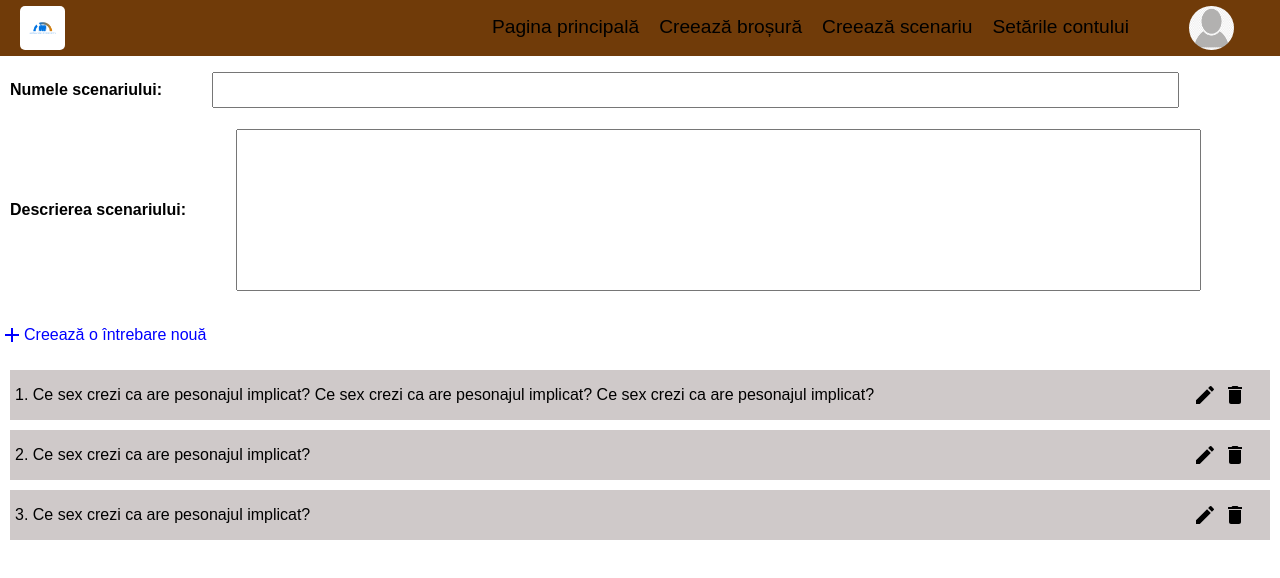
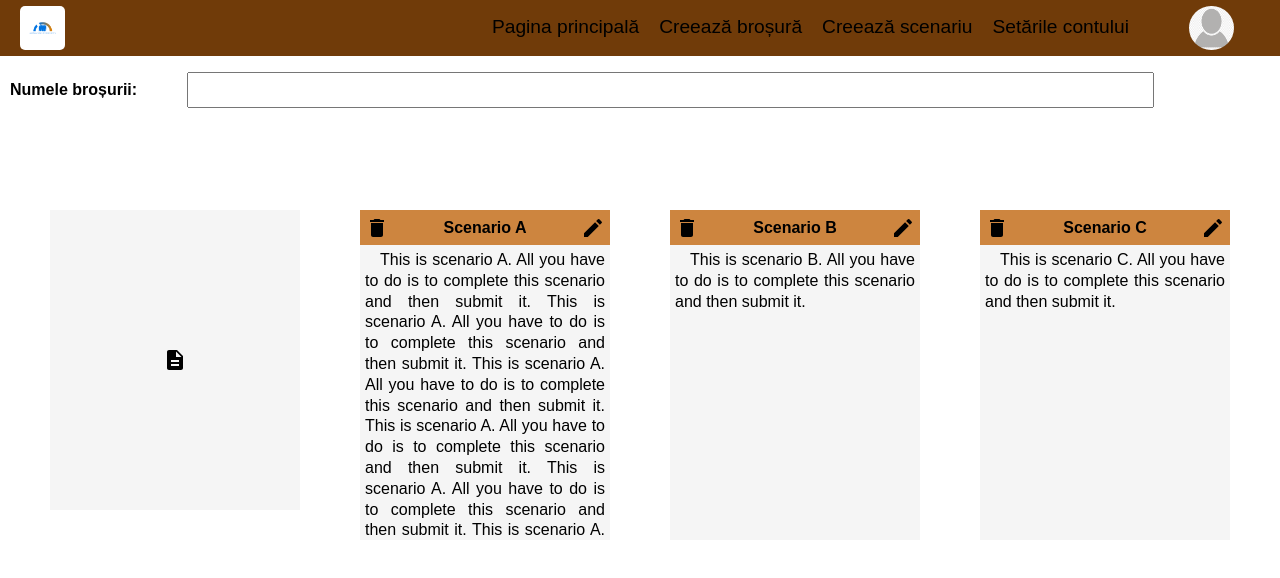
Before and after one commit to LeancaBogdan/ManagingConflicts, a React (Create React App) app in the folder managing_conflicts/: page / in a window 1280 px wide. Shown: the top 578 px of the page. Built offline with nearby package versions, Linux system fonts and the light colour scheme.

Commit message:
added empty card

```diff
--- a/managing_conflicts/src/App.js
+++ b/managing_conflicts/src/App.js
@@ -5,13 +5,15 @@ import Layout from './hoc/Layout/Layout';
 import ClientLayout from './hoc/ClientLayout/ClientLayout'
 import MainBody from './containers/MainBody/MainBody';
 import Scenario from './containers/Scenario/Scenario';
+import Brochure from './containers/Brochure/Brochure';
 
 function App() {
   return (
     //<ClientLayout/>
     <Layout>
       {/* <MainBody /> */}
-      <Scenario />
+      {/* <Scenario /> */}
+      <Brochure />
     </Layout>
   );
 }
--- a/managing_conflicts/src/components/CardsGrid/CardsGrid.js
+++ b/managing_conflicts/src/components/CardsGrid/CardsGrid.js
@@ -2,9 +2,12 @@ import React from 'react';
 
 import classes from './CardsGrid.module.css';
 import Card from './Card/Card';
+import EmptyCard from './EmptyCard/EmptyCard'
 
 const cardsGrid = (props) => {
   let cards = []
+  const type = props.showBrochures ? "brochure" : "scenario"
+
   if (props.showBrochures) {
     cards = props.brochures.map(brochure => {
       const scenarios =[]
@@ -31,6 +34,8 @@ const cardsGrid = (props) => {
 
   return (
     <div className={classes.CardsGrid}>
+      <EmptyCard
+        clicked={props.emptyClicked}/>
       {cards}
     </div>
   );
--- /dev/null
+++ b/managing_conflicts/src/components/CardsGrid/EmptyCard/EmptyCard.js
@@ -0,0 +1,19 @@
+import React, { Component } from 'react'
+
+import classes from './EmptyCard.module.css'
+import Description from '@material-ui/icons/Description'
+
+
+class EmptyCard extends Component {
+  render() {
+    return (
+      <div className={classes.EmptyCard} onClick={this.props.clicked}>
+        <div className={classes.EmptyCardBody}>
+          <Description />
+        </div>
+      </div>
+    )
+  }
+  }
+
+export default EmptyCard
--- /dev/null
+++ b/managing_conflicts/src/components/CardsGrid/EmptyCard/EmptyCard.module.css
@@ -0,0 +1,24 @@
+.EmptyCard {
+  width: 250px;
+  height: 300px;
+  margin: 30px;
+}
+.EmptyCardBody {
+  background-color: whitesmoke;
+  width: 100%;
+  height: 100%;
+  overflow: scroll;
+  display: flex;
+  flex-direction: column;
+  align-items: center;
+  justify-content: center;
+}
+
+.Description {
+  width: 100%;
+  height: 100%;
+}
+
+.EmptyCardBody:hover{
+  opacity: 70%;
+}
--- a/managing_conflicts/src/components/QuestionsList/QuestionModal/QuestionModal.js
+++ b/managing_conflicts/src/components/QuestionsList/QuestionModal/QuestionModal.js
@@ -4,7 +4,6 @@ import classes from './QuestionModal.module.css';
 import Auxiliary from '../../../hoc/Auxiliary/Auxiliary';
 import Button from '../../UI/Button/Button';
 import OptionsList from './OptionsList/OptionsList';
-import { Hidden } from '@material-ui/core';
 
 const questionModal = (props) => {
   const title = props.action === "create" ? "Creează o întrebare nouă" : "Editează aceasta întrebare"
--- /dev/null
+++ b/managing_conflicts/src/containers/Brochure/Brochure.js
@@ -0,0 +1,73 @@
+import React, { Component } from 'react';
+
+import classes from './Brochure.module.css';
+import Auxiliary from '../../hoc/Auxiliary/Auxiliary';
+import CardsGrid from '../../components/CardsGrid/CardsGrid';
+import Modal from '../../components/UI/Modal/Modal'
+
+const sceanrios_dummy = [
+  {
+    id: 1,
+    name: "Scenario A",
+    description: "This is scenario A. All you have to do is to complete this scenario and then submit it. This is scenario A. All you have to do is to complete this scenario and then submit it. This is scenario A. All you have to do is to complete this scenario and then submit it. This is scenario A. All you have to do is to complete this scenario and then submit it. This is scenario A. All you have to do is to complete this scenario and then submit it. This is scenario A. All you have to do is to complete this scenario and then submit it. This is scenario A. All you have to do is to complete this scenario and then submit it. This is scenario A. All you have to do is to complete this scenario and then submit it. This is scenario A. All you have to do is to complete this scenario and then submit it. This is scenario A. All you have to do is to complete this scenario and then submit it.",
+    brochure_id: 1
+  },
+  {
+    id: 2,
+    name: "Scenario B",
+    description: "This is scenario B. All you have to do is to complete this scenario and then submit it.",
+    brochure_id: 1
+  },
+  {
+    id: 3,
+    name: "Scenario C",
+    description: "This is scenario C. All you have to do is to complete this scenario and then submit it.",
+    brochure_id: 1
+  },
+]
+
+class Brochure extends Component {
+  state = {
+    brochure_id: "asccadsbnc",
+    name: "",
+    scenarios: sceanrios_dummy,
+    showModal: false
+  }
+
+  brochureNameChangedHander = (event) => {
+    const newName = event.target.value
+    this.setState({name: newName})
+  }
+
+  emptyScenarioSClickedHandler = () => {
+    this.setState({showModal: true})
+  }
+
+  closeModalHandler = () => {
+    this.setState({showModal: false})
+  }
+
+
+  render() {
+    return (
+      <Auxiliary>
+        <Modal
+          show={this.state.showModal}
+          modalClosed={this.closeModalHandler}>
+
+        </Modal>
+        <div className={classes.BrochureName}>
+          <label>Numele broșurii:</label>
+          <input
+            value={this.state.name} onChange={this.brochureNameChangedHander}/>
+        </div>
+        <CardsGrid
+          showBrochures={this.state.showBrochures}
+          scenarios={this.state.scenarios}
+          emptyClicked={this.emptyScenarioSClickedHandler}/>
+      </Auxiliary>
+    );
+  }
+}
+
+export default Brochure;
--- /dev/null
+++ b/managing_conflicts/src/containers/Brochure/Brochure.module.css
@@ -0,0 +1,18 @@
+.BrochureName {
+  margin-left: 10px;
+  margin-top: 75px;
+  margin-bottom: 75px;
+  height: 30px;
+  display: flex;
+  flex-direction: row;
+  align-items: center;
+  font-weight: bold;
+}
+
+.BrochureName input {
+  height: 100%;
+  width: 75%;
+  font-size: 15px;
+  margin: 50px;
+  padding-left: 8px;
+}
--- a/managing_conflicts/src/containers/MainBody/MainBody.js
+++ b/managing_conflicts/src/containers/MainBody/MainBody.js
@@ -104,6 +104,10 @@ class MainBody extends Component {
     }
   }
 
+  emptyCardClickedHandler = () => {
+    console.log("clicked")
+  }
+
   render() {
     return (
       <Auxiliary>
@@ -114,7 +118,8 @@ class MainBody extends Component {
         <CardsGrid
           showBrochures={this.state.showBrochures}
           brochures={this.state.filteredBrochures}
-          scenarios={this.state.filteredScenarios}/>
+          scenarios={this.state.filteredScenarios}
+          emptyClicked={this.emptyCardClickedHandler}/>
       </Auxiliary>
     );
   }
--- a/managing_conflicts/src/containers/Scenario/Scenario.js
+++ b/managing_conflicts/src/containers/Scenario/Scenario.js
@@ -1,4 +1,4 @@
-import React, { Component, createContext } from 'react';
+import React, { Component } from 'react';
 
 import classes from './Scenario.module.css';
 import Auxiliary from '../../hoc/Auxiliary/Auxiliary';
```
